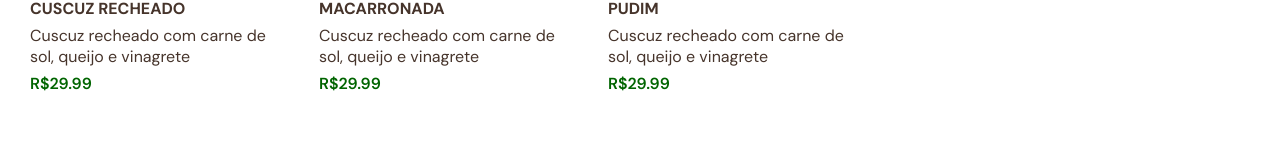
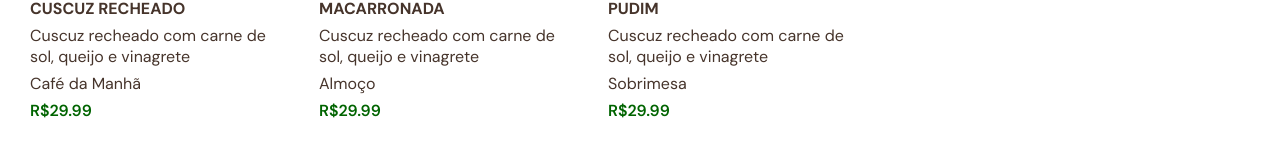
Before and after one commit to luanapaes/digital-menu, an Angular app: page / in a window 1280 px wide. Shown: the part 1021-1178 px from the top of the page. Built offline with nearby package versions, Linux system fonts and the light colour scheme.

Commit message:
atualiza card do prato para exibir categoria

```diff
--- a/src/app/pages/home/home.component.html
+++ b/src/app/pages/home/home.component.html
@@ -23,6 +23,7 @@
                     <img [src]="prato.foto_prato" alt="Foto do prato: {{prato.foto_prato}}">
                     <h2>{{prato.nome}}</h2>
                     <p>{{prato.descricao}}</p>
+                    <p class="category">{{prato.categoria}}</p>
                     <p class="price">{{prato.preco |  currency:'BRL' }}</p>
                 </div>
             }
@@ -31,6 +32,7 @@
                 <div class="prato">
                     <h2>{{prato.nome}}</h2>
                     <p>{{prato.descricao}}</p>
+                    <p class="category">{{prato.categoria}}</p>
                     <p>{{prato.preco}}</p>
                 </div>
             }
```
